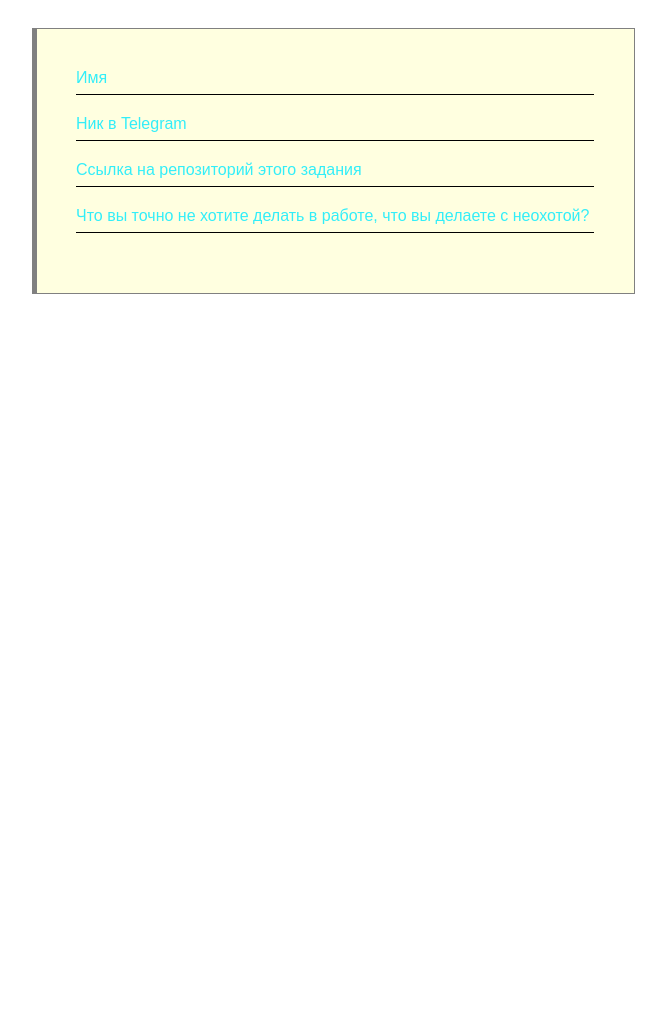
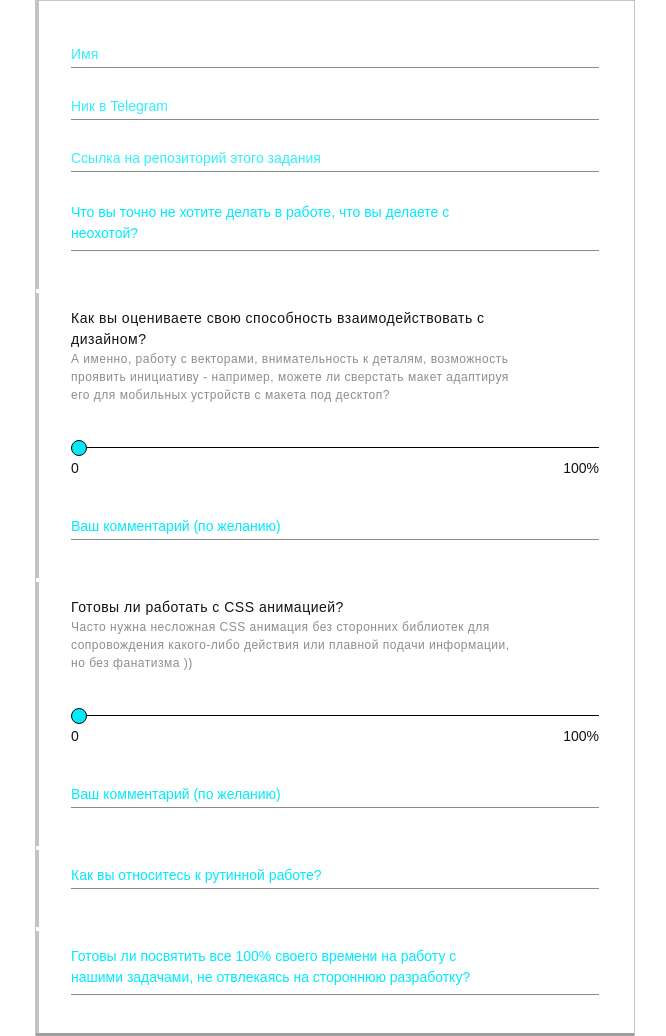
Before and after one commit to sofa-fatuk/User-Form, a plain HTML site: page index.html in a window 1280 px wide. Shown: the top 1036 px of the page, without its empty margins (305-971 px from the left). Before the commit the page ends 816 px from the top, so only its background shows below. Drawn offline with Linux system fonts and the light colour scheme.

Commit message:
Changed layout and add all elements

```diff
--- /dev/null
+++ b/css/common.css
@@ -0,0 +1,14 @@
+*,
+::before,
+::after {
+  box-sizing: border-box;
+}
+
+body {
+  margin: 0;
+  font-family: Arial;
+  font-weight: 500;
+  font-size: 14px;
+  height: 100vh;
+  color: #131313;
+}
--- /dev/null
+++ b/css/form.css
@@ -0,0 +1,54 @@
+.form {
+  position: relative;
+  max-width: 600px;
+  width: 100%;
+  margin: 0 auto;
+  border: 1px solid #c3c3c3;
+}
+
+.form__section {
+  position: relative;
+  padding: 0px 35px;
+  width: 100%;
+  margin-bottom: 4px;
+}
+
+.form__section::before {
+  content: '';
+  position: absolute;
+  top: 0;
+  left: 0;
+  height: 100%;
+  width: 3px;
+  background: #c3c3c3;
+}
+
+.form__section:first-of-type {
+  padding-top: 30px;
+}
+
+.form__section:last-of-type {
+  margin-bottom: 0;
+}
+
+.form__row {
+  padding: 15px 0 15px 0;
+}
+
+.form__subtitle {
+  letter-spacing: 0.5px;
+  margin: 0;
+  max-width: 450px;
+  font-size: 14px;
+  font-weight: 500;
+  line-height: 21px;
+}
+
+.form__text {
+  margin: 0;
+  letter-spacing: 0.5px;
+  font-size: 12px;
+  color: #8f8c8c;
+  line-height: 18px;
+  max-width: 452px;
+}
--- /dev/null
+++ b/css/input.css
@@ -0,0 +1,39 @@
+.input {
+  position: relative;
+  display: inline-block;
+  width: 100%;
+}
+
+.input__field {
+  width: 100%;
+  max-width: 600px;
+  padding: 3px 0;
+  display: flex;
+  flex-direction: column;
+  background: none;
+  appearance: none;
+  color: #131313;
+  outline: none;
+  border: none;
+  border-bottom: 1px solid #898989;
+}
+
+.input__text {
+  position: absolute;
+  color: rgb(0, 234, 255);
+  font-weight: 500;
+  opacity: .8;
+  left: 0;
+  top: 0;
+  white-space: wrap;
+  overflow: hidden;
+  text-overflow: ellipsis;
+  max-width: 530px;
+  transform-origin: left top;
+  transition: transform .2s ease;
+}
+
+.input__field:focus ~ .input__text,
+.input__field:valid ~ .input__text {
+  transform: translateY(-80%) scale(.8);
+}
--- /dev/null
+++ b/css/range.css
@@ -0,0 +1,61 @@
+.range {
+  position: relative;
+}
+
+.range__track {
+  z-index: 2;
+  position: relative;
+  -webkit-appearance: none;
+  width: 100%;
+  height: 1px;
+  font-size: 16px;
+  background: transparent;
+  outline: none;
+  cursor: pointer;
+  margin-bottom: 0;
+}
+
+.range__track::-webkit-slider-thumb {
+  -webkit-appearance: none;
+  width: 16px;
+  height: 16px;
+  border-radius: 50%;
+  background-color: rgb(0, 234, 255);
+  border-color: #000;
+  cursor: pointer;
+  outline: none;
+  border: 1px solid black;
+  box-shadow: 0 0 0 0 rgba(78, 191, 203, 0.522);
+  transition: .3s ease-in-out;
+  margin-top: 2px;
+  margin-left: -2px;
+}
+
+.range__track::-webkit-slider-thumb:hover {
+  box-shadow: 0 0 0 3px rgba(78, 191, 203, 0.522);
+}
+
+.range__bar {
+  position: absolute;
+  z-index: 1;
+  top: 13px;
+  width: 100%;
+  height: 1px;
+  background-color: #000;
+  overflow: hidden;
+  /* margin: 0; */
+  /* background-color: rgb(0, 234, 255); */
+}
+
+.range__fill {
+  display: block;
+  width: 0;
+  height: 100%;
+  background-color: rgb(0, 234, 255);
+}
+
+.range__percent {
+  display: flex;
+  justify-content: space-between;
+  padding: 10px 0;
+}
--- a/css/style.css
+++ /dev/null
@@ -1,108 +0,0 @@
-*,
-::before,
-::after {
-  box-sizing: border-box;
-}
-
-body {
-  font-family: Arial;
-  height: 100vh;
-}
-
-.formPage {
-  max-width: 600px;
-  margin: 0 auto;
-  height: 100vh;
-  width: 100%;
-  padding-top: 20px;
-}
-
-.container {
-  background: lightyellow;
-  border: 1px solid gray;
-}
-
-.form-box {
-  position: relative;
-  padding: 40px;
-}
-
-.form__line {
-  position: absolute;
-  background: gray;
-  top: 0;
-  left: -4px;
-  width: 5px;
-  /* height: 100%; */
-  height: calc(100% + 2px);
-  margin-top: -1px;
-}
-
-.form {
-  width: 100%;
-  margin: 0 auto;
-}
-
-.form__input {
-  position: relative;
-  display: inline-block;
-  margin-bottom: 20px;
-  width: 100%;
-  /* background: aliceblue; */
-
-}
-
-.form__text {
-  width: 100%;
-  max-width: 530px;
-  padding: 5px 0;
-  display: flex;
-  flex-direction: column;
-  background: none;
-  appearance: none;
-  color: #000;
-  outline: none;
-  border: none;
-  border-bottom: 1px solid #000;
-}
-
-.form__label {
-  position: absolute;
-  color: rgb(0, 234, 255);
-  font-weight: 500;
-  opacity: .8;
-  left: 0;
-  top: 0;
-  white-space: nowrap;
-  overflow: hidden;
-  text-overflow: ellipsis;
-  max-width: 530px;
-  /* transform: translateY(); */
-  transform-origin: left top;
-  transition: transform .2s ease;
-}
-
-.form__text:focus ~ .form__label,
-.form__text:valid ~ .form__label {
-  transform: translateY(-80%) scale(.8);
-}
-
-/* .form-info {
-  position: relative;
-  display: flex;
-  flex-direction: column;
-  margin-top: 10px;
-  padding: 5px 0;
-  width: 100%;
-  border: none;
-  border-bottom: 1px solid #000;
-  background: none;
-}
-
-.form-info__title{
-  position: absolute;
-}
-
-.form-info:focus {
-  outline: none;
-} */
--- /dev/null
+++ b/css/textarea.css
@@ -0,0 +1,44 @@
+.textarea {
+  position: relative;
+  display: inline-block;
+  width: 100%;
+}
+
+.textarea__field {
+  font-family: Arial;
+  resize: none;
+  overflow: hidden;
+  height: 24px;
+  position: relative;
+  margin-bottom: 20px;
+  width: 100%;
+  background-color: transparent;
+  outline: none;
+  border: none;
+  border-bottom: 1px solid #898989;
+}
+
+/* Временное */
+.textarea__field-big {
+  height: 36px;
+  padding-bottom: 46px;
+}
+
+.textarea__field:focus ~ .textarea__text,
+.textarea__field:valid ~ .textarea__text {
+  transform: translateY(-80%) scale(.8);
+}
+
+.textarea__text {
+  position: absolute;
+  color: rgb(0, 234, 255);
+  font-weight: 500;
+  left: 0;
+  top: 0;
+  line-height: 21px;
+  max-width: 420px;
+  transform-origin: left top;
+  transition: transform .2s ease;
+}
+
+/* Спросить про display: inline-block; у textarea__field, и что делать если длинная строка и не хочется оттодвигать*/
--- a/index.html
+++ b/index.html
@@ -1,38 +1,123 @@
 <!DOCTYPE html>
 <html lang="en">
+
 <head>
   <meta charset="UTF-8">
   <meta http-equiv="X-UA-Compatible" content="IE=edge">
   <meta name="viewport" content="width=device-width, initial-scale=1.0">
-  <title>user-form</title>
-  <link rel="stylesheet" href="css/style.css">
+  <title>Document</title>
+  <link rel="stylesheet" href="css/common.css">
+  <link rel="stylesheet" href="css/form.css">
+  <link rel="stylesheet" href="css/input.css">
+  <link rel="stylesheet" href="css/textarea.css">
+  <link rel="stylesheet" href="css/range.css">
+  <link rel="stylesheet" href="css/button.css">
 </head>
+
 <body>
-  <div class="formPage">
-    <div class="container">
-      <div class="form-box info">
-      <div class="form__line info"></div>
-        <form class="form" action="">
-          <div class="form__input">
-            <input class="form__text" id="name" type="text" required="required">
-            <label class="form__label" for="name">Имя</label>
-          </div>
-          <div class="form__input">
-            <input class="form__text" id="nick" type="text" required="required">
-            <label class="form__label" for="nick">Ник в Telegram</label>
-          </div>
-          <div class="form__input">
-            <input class="form__text" id="link" type="text" required="required">
-            <label class="form__label" for="link">Ссылка на репозиторий этого задания</label>
-          </div>
-          <div class="form__input">
-            <input class="form__text" id="preferences" type="text" required="required">
-            <label class="form__label" for="preferences">Что вы точно не хотите делать в работе, что вы делаете с неохотой?</label>
-          </div>
-        </form>
-      </div>
-    </div>
+  <div class="form">
+    <form>
+      <section class="form__section">
+        <div class="form__row">
+          <label class="input">
+            <input class="input__field" type="text" required="required">
+            <span class="input__text">Имя</span>
+          </label>
+        </div>
+        <div class="form__row">
+          <label class="input">
+            <input class="input__field" type="text" required="required">
+            <span class="input__text">Ник в Telegram</span>
+          </label>
+        </div>
+        <div class="form__row">
+          <label class="input">
+            <input class="input__field" type="text" required="required">
+            <span class="input__text">Ссылка на репозиторий этого задания</span>
+          </label>
+        </div>
+        <div class="form__row">
+          <label class="textarea">
+            <textarea type="text" class="textarea__field textarea__field-big" required="required" oninput="auto_grow(this)"></textarea>
+            <span class="textarea__text">Что вы точно не хотите делать в работе, что вы делаете с неохотой?</span>
+          </label>
+        </div>
+      </section>
+      <section class="form__section">
+        <div class="form__row">
+          <h3 class="form__subtitle">Как вы оцениваете свою способность взаимодействовать с дизайном?</h2>
+            <p class="form__text">А именно, работу с векторами, внимательность к деталям, возможность проявить
+              инициативу
+              - например, можете ли сверстать макет адаптируя его для мобильных устройств с макета под десктоп?</p>
+        </div>
+        <div class="form__row">
+          <label class="range">
+            <span class="range__bar"><span id="range-fill" class="range__fill"></span></span>
+            <input class="range__track" id="range" type="range" min="0" max="100" value="0"
+              oninput="onRangeChange(this)">
+            <div class="range__percent">
+              <span>0</span>
+              <span>100%</span>
+            </div>
+          </label>
+        </div>
+        <div class="form__row">
+          <label class="textarea">
+            <textarea type="text" class="textarea__field" required="required" oninput="auto_grow(this)"></textarea>
+            <span class="textarea__text">Ваш комментарий (по желанию)</span>
+          </label>
+        </div>
+      </section>
+      <section class="form__section">
+        <div class="form__row">
+          <h3 class="form__subtitle">Готовы ли работать с CSS анимацией?</h2>
+            <p class="form__text">Часто нужна несложная CSS анимация без сторонних библиотек для сопровождения
+              какого-либо действия или плавной подачи информации, но без фанатизма ))
+            </p>
+        </div>
+        <div class="form__row">
+          <label class="range">
+            <span class="range__bar"><span id="range-fill" class="range__fill"></span></span>
+            <input class="range__track" id="range" type="range" min="0" max="100" value="0"
+              oninput="onRangeChange(this)">
+            <div class="range__percent">
+              <span>0</span>
+              <span>100%</span>
+            </div>
+          </label>
+        </div>
+        <div class="form__row">
+          <label class="textarea">
+            <textarea type="text" class="textarea__field" required="required" oninput="auto_grow(this)"></textarea>
+            <span class="textarea__text">Ваш комментарий (по желанию)</span>
+          </label>
+        </div>
+      </section>
+      <section class="form__section">
+        <div class="form__row">
+          <label class="textarea">
+            <textarea type="text" class="textarea__field" required="required" oninput="auto_grow(this)"></textarea>
+            <span class="textarea__text">Как вы относитесь к рутинной работе?</span>
+          </label>
+          <!-- <p class="form__text">
+            Бывают задачи интересные, а бывает, к примеру, нужно добавить на сайт пару новых языков в режиме copy/paste
+            в файл локализации или помочь опубликовать пост в блоге - md файл из Гугл документа
+          </p> -->
+        </div>
+      </section>
+      <section class="form__section">
+        <div class="form__row">
+          <label class="textarea">
+            <textarea type="text" class="textarea__field textarea__field-big" required="required" oninput="auto_grow(this)"></textarea>
+            <span class="textarea__text">Готовы ли посвятить все 100% своего времени на работу с нашими задачами, не
+              отвлекаясь на стороннюю разработку?</span>
+          </label>
+        </div>
+      </section>
+      <button class="button">Отправить</button>
+    </form>
   </div>
   <script src="js/main.js"></script>
 </body>
+
 </html>
--- a/js/main.js
+++ b/js/main.js
@@ -0,0 +1,12 @@
+function auto_grow(element) {
+  console.log('element.scrollHeight', element.scrollHeight);
+  element.style.height = "24px";
+  element.style.height = element.scrollHeight+"px";
+}
+
+function onRangeChange(element) {
+  const fillElementId = `${element.id}-fill`
+  const fillElement = document.getElementById(fillElementId)
+  fillElement.style.width = element.value+"%"
+  console.log(element.value);
+}
```
Also changed, not shown: css/button.css (added, +9 -0 lines).
